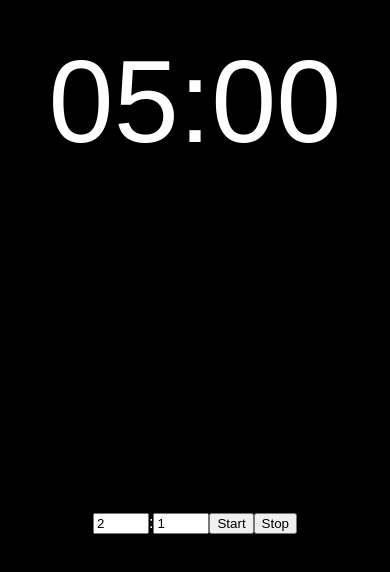
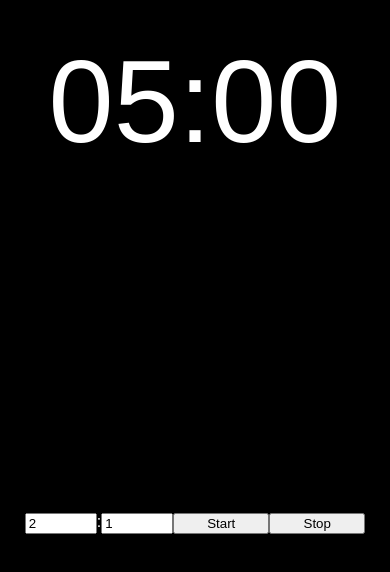
Before and after one commit to MaximePawlakFr/pitchmeup-chrono, a React (Create React App) app: page / in a window 390 px wide. Shown: the part 138-710 px from the top of the page. Built offline with nearby package versions, Linux system fonts and the light colour scheme.

Commit message:
Add flexbox to DigitForm to manage small screens.

```diff
--- a/src/App.css
+++ b/src/App.css
@@ -1,12 +1,8 @@
 .flexbox-container {
-    background-color: black;
-    color:white;
-    font-family: Arial, Helvetica, sans-serif;
     min-height: 100vh;
 
     display: flex;
     flex-direction: column;
-
     align-items: center;
     justify-content: space-around;
 }
--- /dev/null
+++ b/src/DigitForm.css
@@ -0,0 +1,23 @@
+.flexbox-form{
+  display: flex;
+  justify-content: center;
+  flex-wrap: wrap;
+}
+
+.flexbox-pack{
+  display: flex;
+  justify-content: center;
+}
+
+
+.flex-auto{
+  flex:auto;
+}
+
+.w-4 {
+  width: 4rem;
+}
+
+.min-w-6{
+  min-width: 6rem;
+}
--- a/src/DigitForm.js
+++ b/src/DigitForm.js
@@ -1,4 +1,5 @@
 import React, { Component } from "react";
+import "./DigitForm.css";
 
 class DigitForm extends Component {
   constructor() {
@@ -39,8 +40,10 @@ class DigitForm extends Component {
 
   render() {
     return (
-      <form onSubmit={this.handleFormSubmit}>
+      <form className="flexbox-form" onSubmit={this.handleFormSubmit}>
+        <div className="flexbox-pack">
           <input
+            className="w-4"
             type="number"
             name="minutes"
             placeholder="minutes"
@@ -51,6 +54,7 @@ class DigitForm extends Component {
           />
           :
           <input
+            className="w-4"
             type="number"
             name="seconds"
             placeholder="seconds"
@@ -59,10 +63,19 @@ class DigitForm extends Component {
             value={this.state.seconds}
             onChange={this.handleSecondsChange}
           />
-        <button type="submit">Start</button>
-        <button type="button" onClick={this.props.onStop}>
+        </div>
+        <div className="flex-auto flexbox-pack">
+          <button type="submit" className="flex-auto min-w-6">
+            Start
+          </button>
+          <button
+            type="button"
+            onClick={this.props.onStop}
+            className="flex-auto min-w-6"
+          >
             Stop
           </button>
+        </div>
       </form>
     );
   }
--- a/src/index.css
+++ b/src/index.css
@@ -1,5 +1,7 @@
 body {
   margin: 0;
   padding: 0;
-  font-family: sans-serif;
+  background-color: black;
+  color:white;
+  font-family: Arial, Helvetica, sans-serif;
 }
```
Lines whose indentation alone changed are shown as unchanged.
